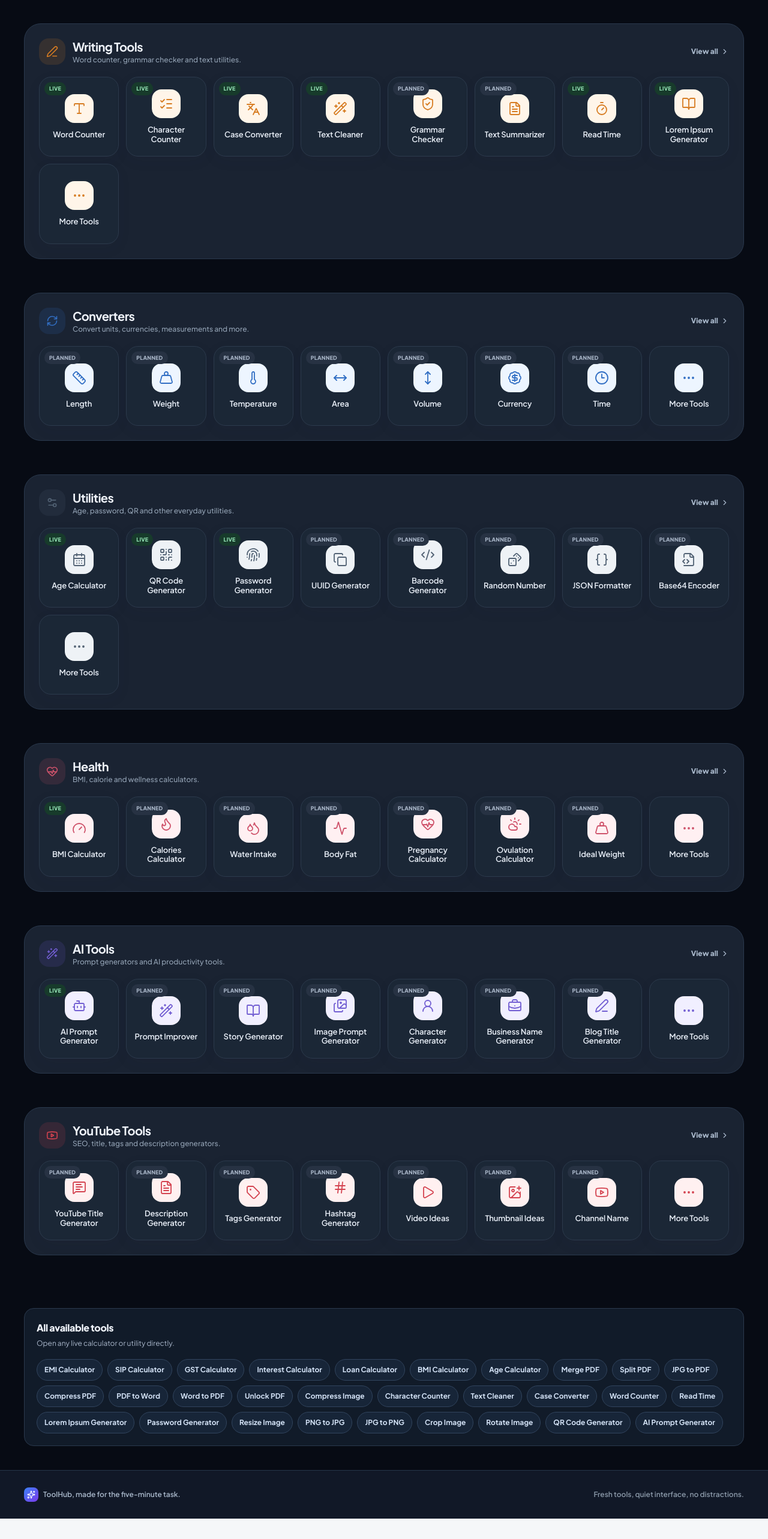
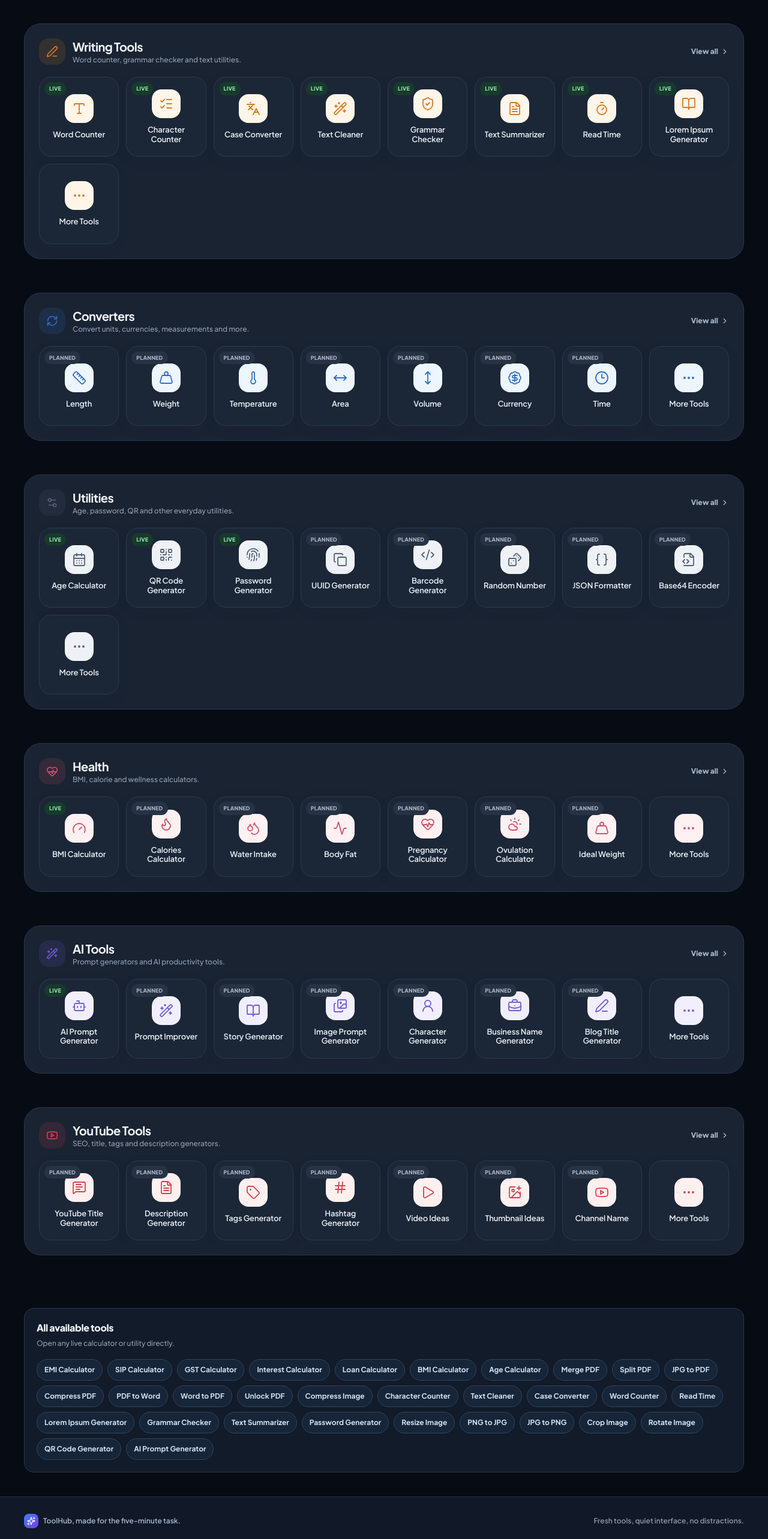
Before and after one commit to samavb6-oss/toolhub, a React (Vite) app: page / in a window 1280 px wide. Shown: the part 2020-4586 px from the top of the page at 60% size. Before the commit the page ends 4552 px from the top, so only its background shows below. Built offline with nearby package versions, Linux system fonts and the light colour scheme.

Commit message:
Register private writing tools and update routes

```diff
--- a/src/tools/toolRegistry.ts
+++ b/src/tools/toolRegistry.ts
@@ -1,5 +1,5 @@
 import {
-  BadgeDollarSign, BarChart3, BookOpen, Bot, Calculator, CalendarDays, Crop, FileArchive, FileImage, FileOutput, FilePlus2, FileText, Unlock, Fingerprint, Flame, Gauge, ImageMinus, Landmark, ListChecks, Percent, QrCode, RotateCw, Scissors, Timer, Type, WandSparkles, ZoomIn,
+  BadgeDollarSign, BarChart3, BookOpen, Bot, Calculator, CalendarDays, Crop, FileArchive, FileImage, FileOutput, FilePlus2, FileText, Unlock, Fingerprint, Flame, Gauge, ImageMinus, Landmark, ListChecks, Percent, QrCode, RotateCw, Scissors, ShieldCheck, Timer, Type, WandSparkles, ZoomIn,
 } from "lucide-react";
 import type { LucideIcon } from "lucide-react";
 
@@ -204,6 +204,24 @@ export const toolDefinitions: ToolDefinition[] = [
     intro: "Create adjustable Latin placeholder text for page layouts, prototypes and design mockups.",
   },
   {
+    slug: "grammar-checker",
+    name: "Grammar Checker",
+    category: "Writing Tools",
+    icon: ShieldCheck,
+    title: "Free Grammar Checker — Common Writing Errors | ToolHub",
+    description: "Check text for common typos, repeated words, spacing, capitalization and selected grammar patterns. A lightweight private writing aid, not a full proofreader; text stays in your browser.",
+    intro: "Catch common writing slips with transparent rule-based checks. Review every suggestion; this is not a full grammar engine.",
+  },
+  {
+    slug: "text-summarizer",
+    name: "Text Summarizer",
+    category: "Writing Tools",
+    icon: FileText,
+    title: "Free Text Summarizer — Extract Key Sentences Privately | ToolHub",
+    description: "Create a quick extractive summary by selecting sentences with recurring key terms. No AI model, upload or account required; summaries keep the original sentences and may miss nuance.",
+    intro: "Shorten a passage by selecting high-scoring original sentences. This local extractive summary is a starting point, not an AI-written paraphrase.",
+  },
+  {
     slug: "password-generator",
     name: "Password Generator",
     category: "Utilities",
```
